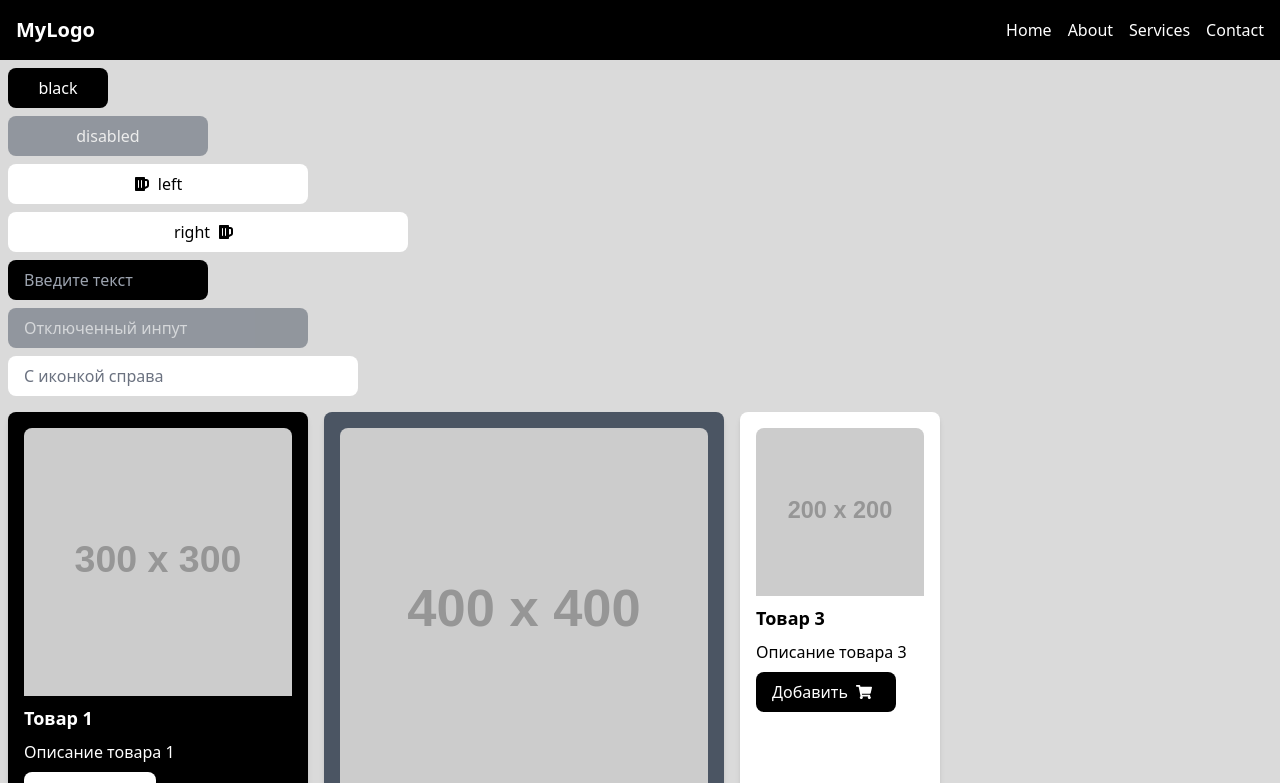
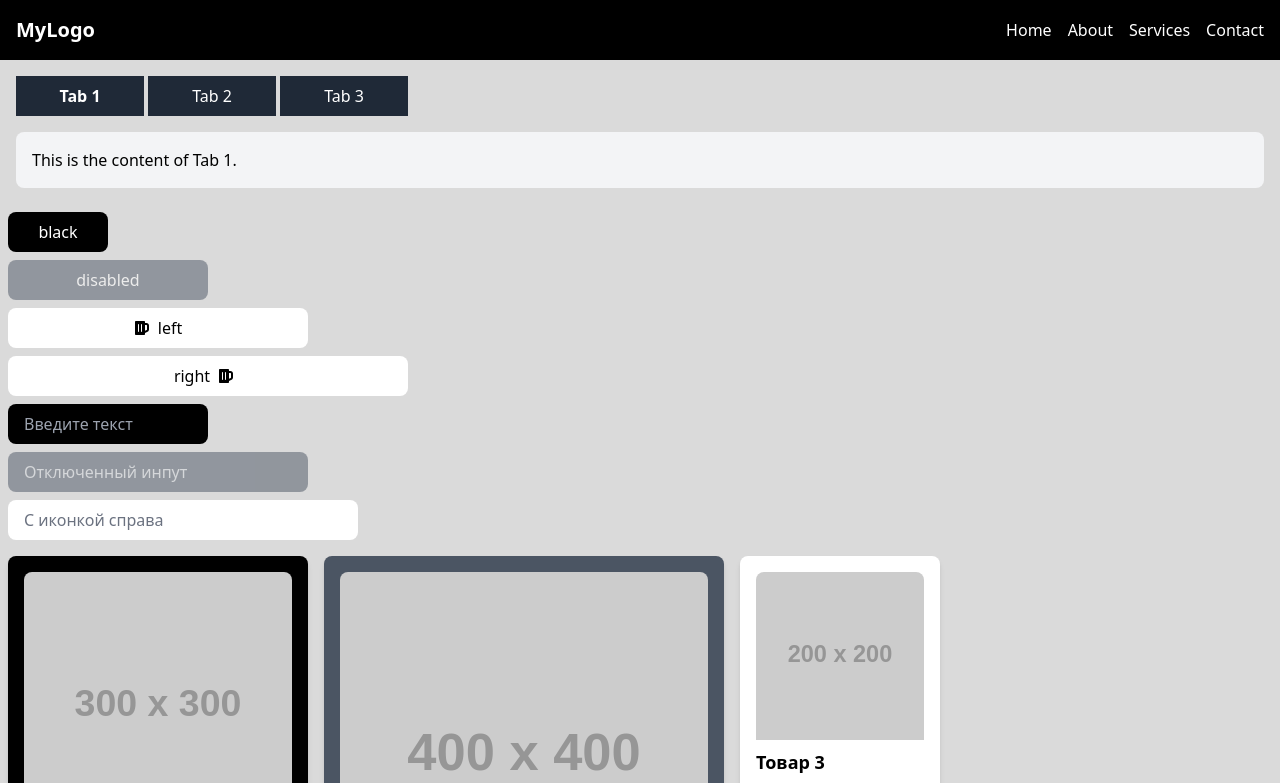
Before and after one commit to YpCIIIaK/reusable_components, a React (Create React App) app: page / in a window 1280 px wide. Shown: the top 783 px of the page. Built offline with nearby package versions, Linux system fonts and the light colour scheme.

Commit message:
added tabs

```diff
--- a/src/App.js
+++ b/src/App.js
@@ -14,6 +14,7 @@ import Carousel from "./components/carousel/Carousel";
 import Navbar from "./components/navbar/Navbar";
 import Footer from "./components/footer/Footer";
 import Tooltip from "./components/tooltip/Tooltip";
+import Tabs from "./components/tab/Tabs";
 
 function App() {
     const handleClick = () => {};
@@ -53,6 +54,26 @@ function App() {
         <div className="bg-yellow-500 h-32 flex items-center justify-center text-white">Item 4</div>,
     ];
 
+    const [activeTab, setActiveTab] = useState('tab1');
+
+    const tabs = [
+        {
+            name: 'tab1',
+            label: 'Tab 1',
+            content: <div>This is the content of Tab 1.</div>,
+        },
+        {
+            name: 'tab2',
+            label: 'Tab 2',
+            content: <div>This is the content of Tab 2.</div>,
+        },
+        {
+            name: 'tab3',
+            label: 'Tab 3',
+            content: <div>This is the content of Tab 3.</div>,
+        },
+    ];
+
     return (
         <div className="App">
             <div>
@@ -62,6 +83,17 @@ function App() {
                     styleType="black"
                     onLinkClick={handleLinkClick}
                 />
+            </div>
+
+            <div>
+                <div className="p-4">
+                    <Tabs
+                        tabs={tabs}
+                        activeTab={activeTab}
+                        onTabChange={setActiveTab}
+                        styleType="black"
+                    />
+                </div>
             </div>
 
             <div className="mx-2">
--- /dev/null
+++ b/src/components/tab/Tabs.jsx
@@ -0,0 +1,33 @@
+import React from 'react';
+
+const Tabs = ({ tabs, activeTab, onTabChange, styleType = 'black' }) => {
+    const baseStyles = 'flex mb-4';
+    const tabStyles = `mr-1 py-2 px-4 transition-all flex items-center justify-center w-32 text-center`;
+
+    const styleTypes = {
+        black: 'bg-gray-800 text-white hover:bg-gray-700 active:bg-gray-600',
+        gray600: 'bg-gray-600 text-white hover:bg-gray-500 active:bg-gray-400',
+        white: 'bg-white text-black hover:bg-gray-200 active:bg-gray-300',
+    };
+
+    return (
+        <div>
+            <div className={baseStyles}>
+                {tabs.map((tab, index) => (
+                    <button
+                        key={index}
+                        onClick={() => onTabChange(tab.name)}
+                        className={`${tabStyles} ${styleTypes[styleType]} ${activeTab === tab.name ? 'font-bold' : 'text-gray-300'}`}
+                    >
+                        {tab.label}
+                    </button>
+                ))}
+            </div>
+            <div className="p-4 bg-gray-100 rounded-lg">
+                {tabs.find(tab => tab.name === activeTab)?.content}
+            </div>
+        </div>
+    );
+};
+
+export default Tabs;
```
